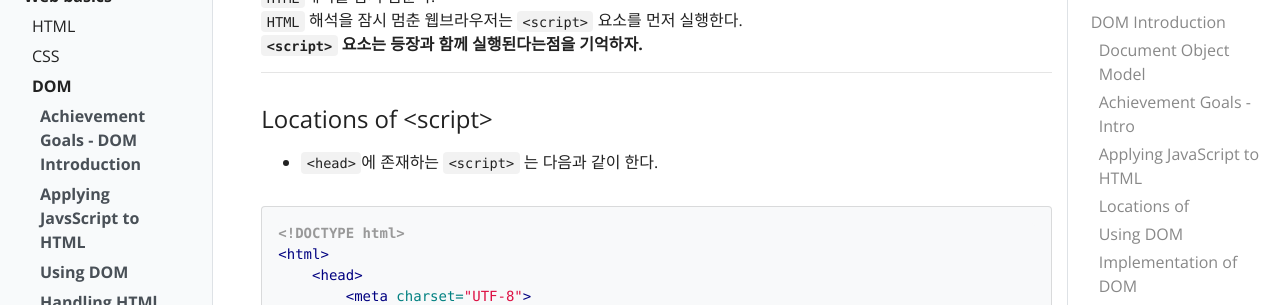
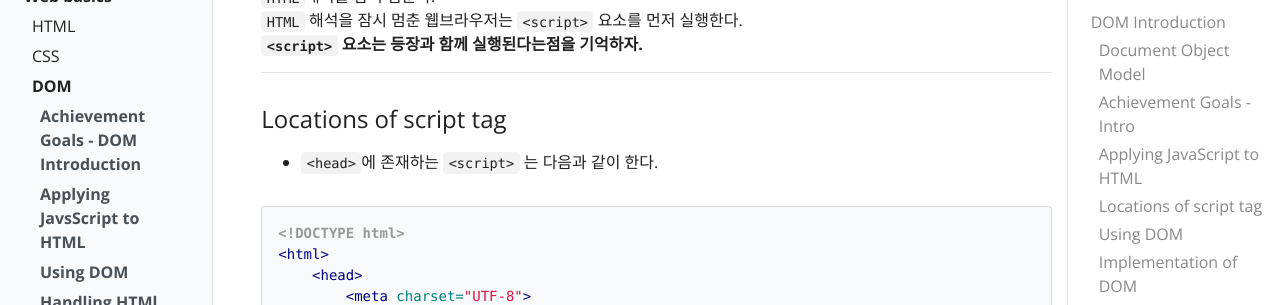
Before and after one commit to nexlice/nexlice.github.io, a Jekyll site: the page built from _docs/Web_Basics/dom.md, in a window 1280 px wide and 900 px high, scrolled down 1016 px. Shown: the part 158-463 px from the top of the window. Built offline with Jekyll 4.4.1, drawn with Linux system fonts in a browser that asks for light colours.

Commit message:
fix: no slash

````diff
--- a/_docs/Web_Basics/dom.md
+++ b/_docs/Web_Basics/dom.md
@@ -49,7 +49,7 @@ description: Learn about basic git commands!
 
 ---
 
-### Locations of \<script\>
+### Locations of script tag
 - `<head>`에 존재하는 `<script>` 는 다음과 같이 한다.
 
 ```html
````
